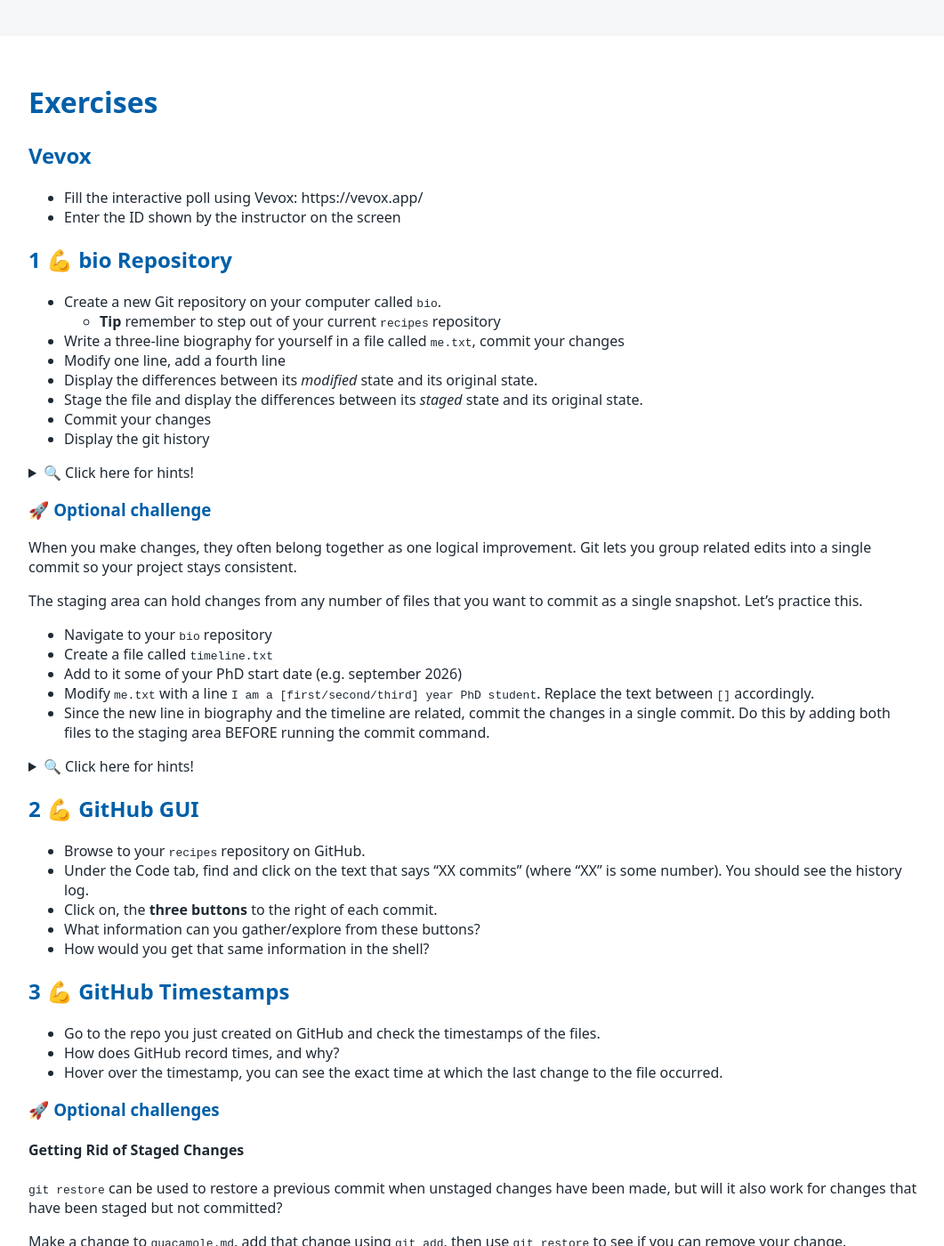
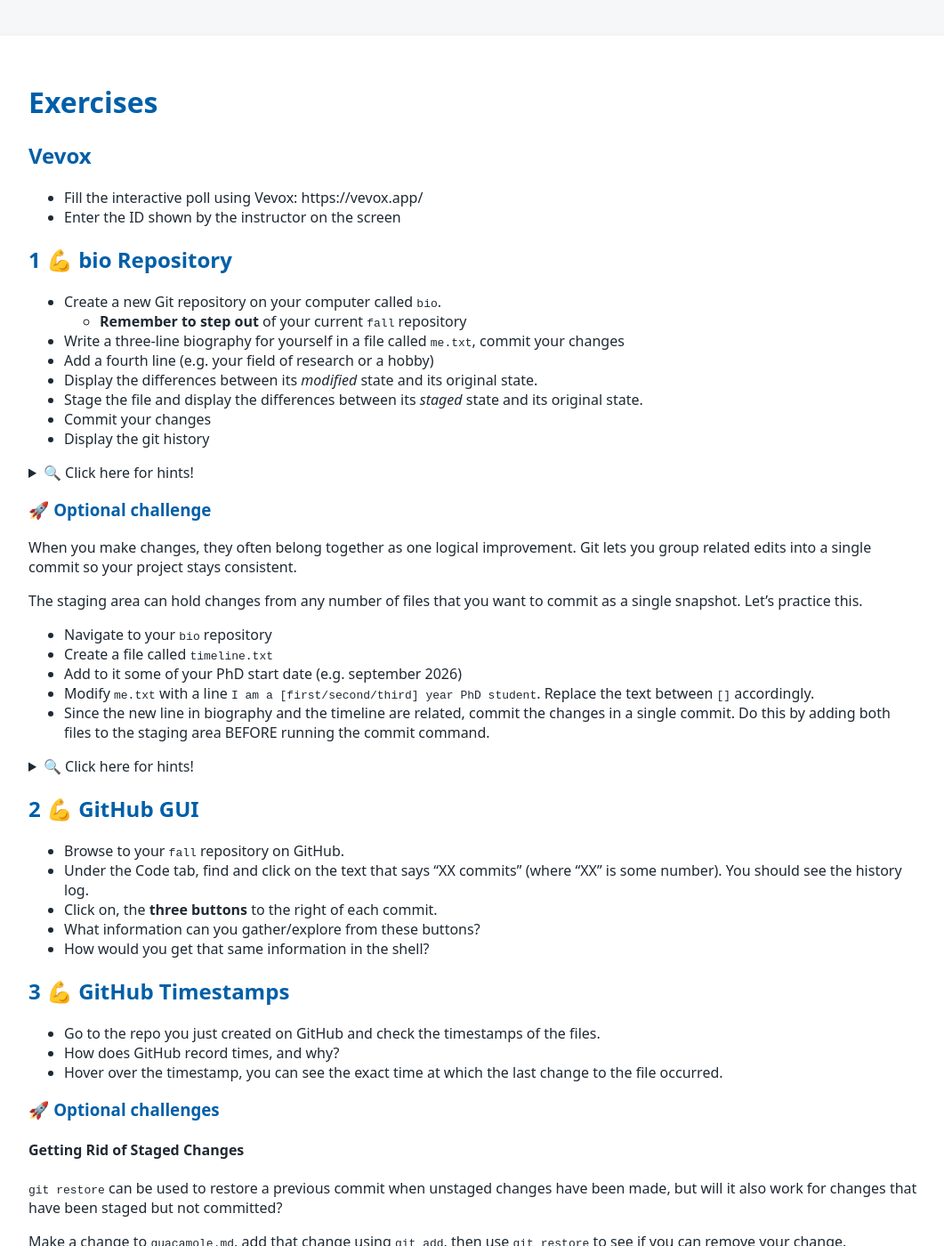
Before and after one commit to tu-delft-library/introduction_to_version_control_with_git, a Jekyll site: the page built from material_for_participants/exercises.md, in a window 1280 px wide and 1400 px high. Shown: the whole window at 89% size, without its empty margins (108-1169 px from the left). Built offline with Jekyll 4.4.1, drawn with Linux system fonts in a browser that asks for light colours; our own code applies the rules of GitHub Pages for plain Markdown files.

Commit message:
Update exercises

```diff
--- a/material_for_participants/exercises.md
+++ b/material_for_participants/exercises.md
@@ -9,9 +9,9 @@
 ## 1 💪 bio Repository
 
 - Create a new Git repository on your computer called `bio`.
-    - **Tip** remember to step out of your current `recipes` repository
+    - **Remember to step out** of your current `fall` repository
 - Write a three-line biography for yourself in a file called `me.txt`, commit your changes
-- Modify one line, add a fourth line
+- Add a fourth line (e.g. your field of research or a hobby)
 - Display the differences between its *modified* state and its original state.
 - Stage the file and display the differences between its *staged* state and its original state.
 - Commit your changes
@@ -53,7 +53,7 @@ The staging area can hold changes from any number of files that you want to comm
 
 ## 2 💪 GitHub GUI
 
-- Browse to your `recipes` repository on GitHub.
+- Browse to your `fall` repository on GitHub.
 - Under the Code tab, find and click on the text that says “XX commits” (where “XX” is some number). You should see the history log.
 - Click on, the **three buttons** to the right of each commit.
 - What information can you gather/explore from these buttons?
```
